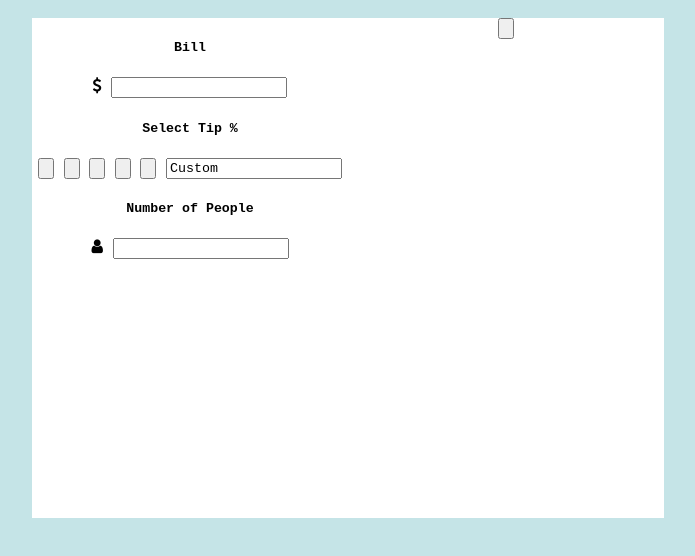
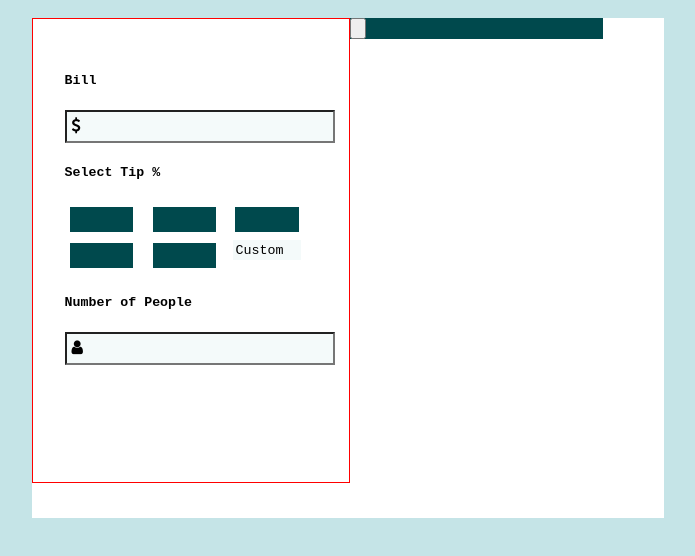
Before and after one commit to herrentorte/tip-calculator, a plain HTML site: page index.html in a window 1280 px wide. Shown: the part 170-726 px from the top of the page, without its empty margins (292-987 px from the left). Drawn offline with Linux system fonts and the light colour scheme.

Commit message:
Adjusted layout

```diff
--- a/style.css
+++ b/style.css
@@ -6,24 +6,60 @@ body {
   background-color: hsl(185, 41%, 84%);
   }
 
+#body {
+  padding-top: 5%;
+  text-align: center;
+}
+
 #calculator {
   width: 50%;
   margin: auto;
   background-color: white;
   height: 500px;
+  text-align: left;
+  }
+
+#input {
+  padding: 5%;
+  height: 80%;
+  float: left;
+  width: 40%;
+  border: 1px solid red;
+  }
+
+#input i {
+  position: absolute;
 }
 
-#body {
-  padding-top: 5%;
-  text-align: center;
+.bar-input {
+  background-color: hsl(189, 41%, 97%);
+  padding: 7px;
+  width: 100%;
 }
 
-#input {
-  float: left;
-  width: 50%;
+.icon {
+  padding: 7px;
+}
+
+.perc-button {
+  width: 25%;
+  padding: 2%;
+  border: none;
+  margin: 2%;
+  background-color: hsl(183, 100%, 15%);
   }
+
+.perc-input {
+  background-color: hsl(189, 41%, 97%);
+  width: 25%;
+  padding: 1%;
+  border: none;
+  margin: 1%;
+  height: 5%;
+}
 
 #output {
   float: left;
-  width: 50%;
+  width: 40%;
+  background-color: hsl(183, 100%, 15%);
 }
```
